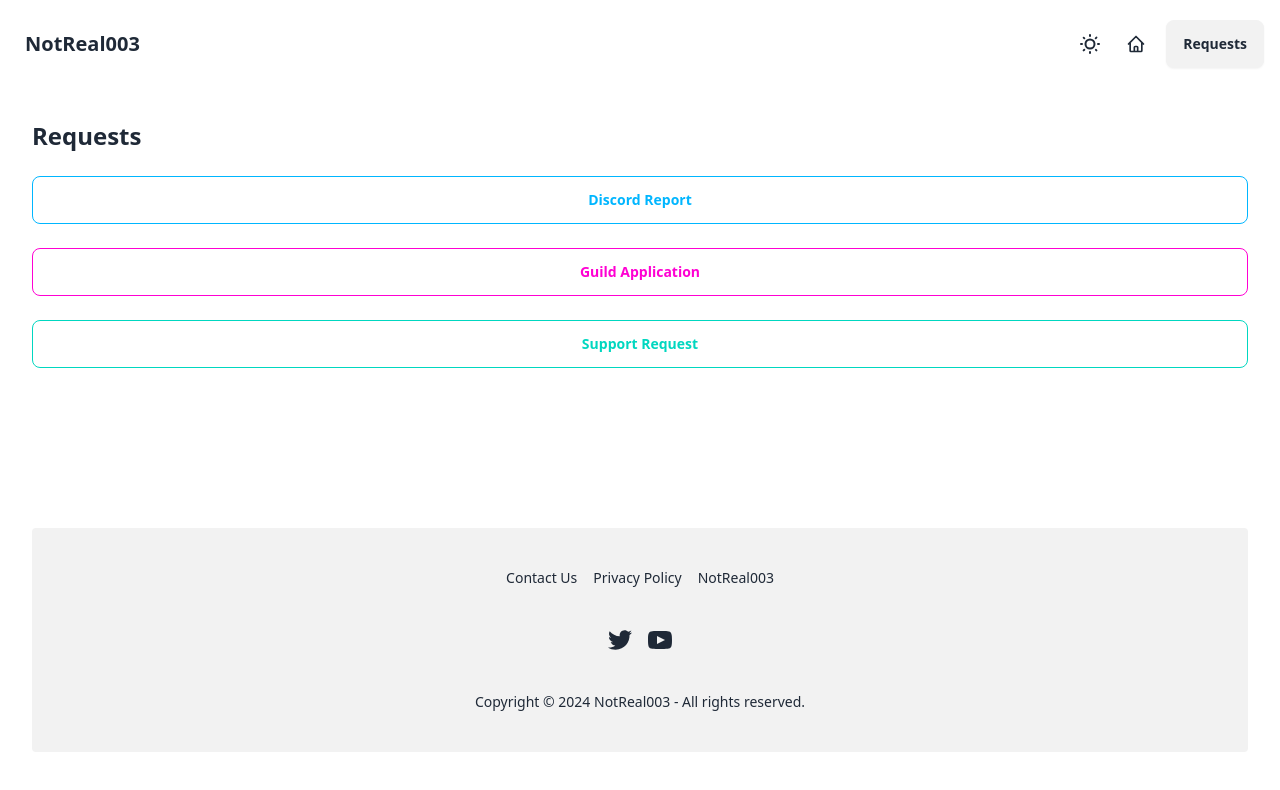
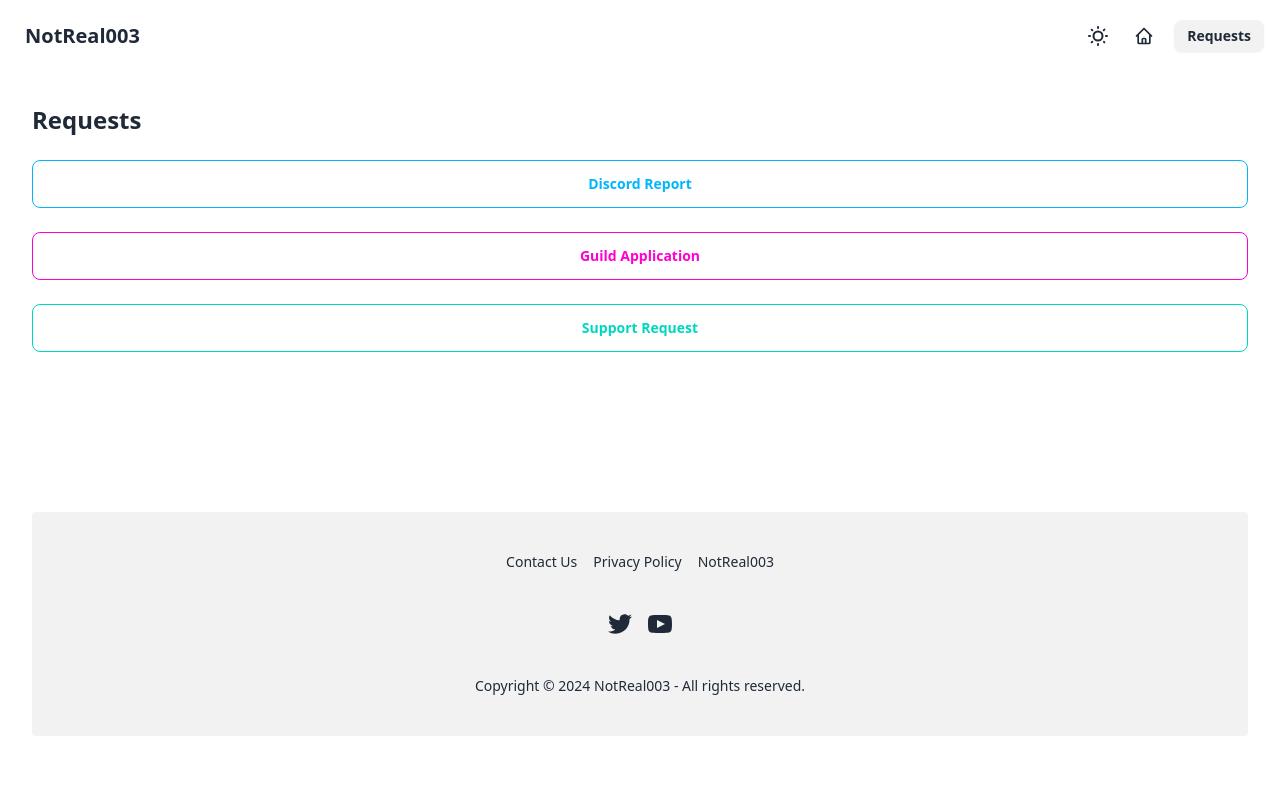
Before and after one commit to NotReal003/REQUEST-MANAGEMENT-SYSTEM, a React (Create React App) app: page / in a window 1280 px wide. Shown: the top 790 px of the page. Built offline with nearby package versions, Linux system fonts and the light colour scheme.

Commit message:
Update Navbar.jsx

```diff
--- a/src/components/Navbar.jsx
+++ b/src/components/Navbar.jsx
@@ -67,7 +67,7 @@ const Navbar = () => {
             </Link>
           </li>
           <div className="dropdown dropdown-bottom dropdown-end">
-            <div tabIndex={0} role="button" className="btn m-1">Requests</div>
+            <div tabIndex={0} role="button" className="btn m-1 btn-sm">Requests</div>
             <ul tabIndex={0} className="dropdown-content menu bg-base-100 rounded-box z-[1] w-52 p-2 shadow">
               <li><Link to="/apply">Apply</Link></li>
               <li><Link to="/Report">Report</Link></li>
```
